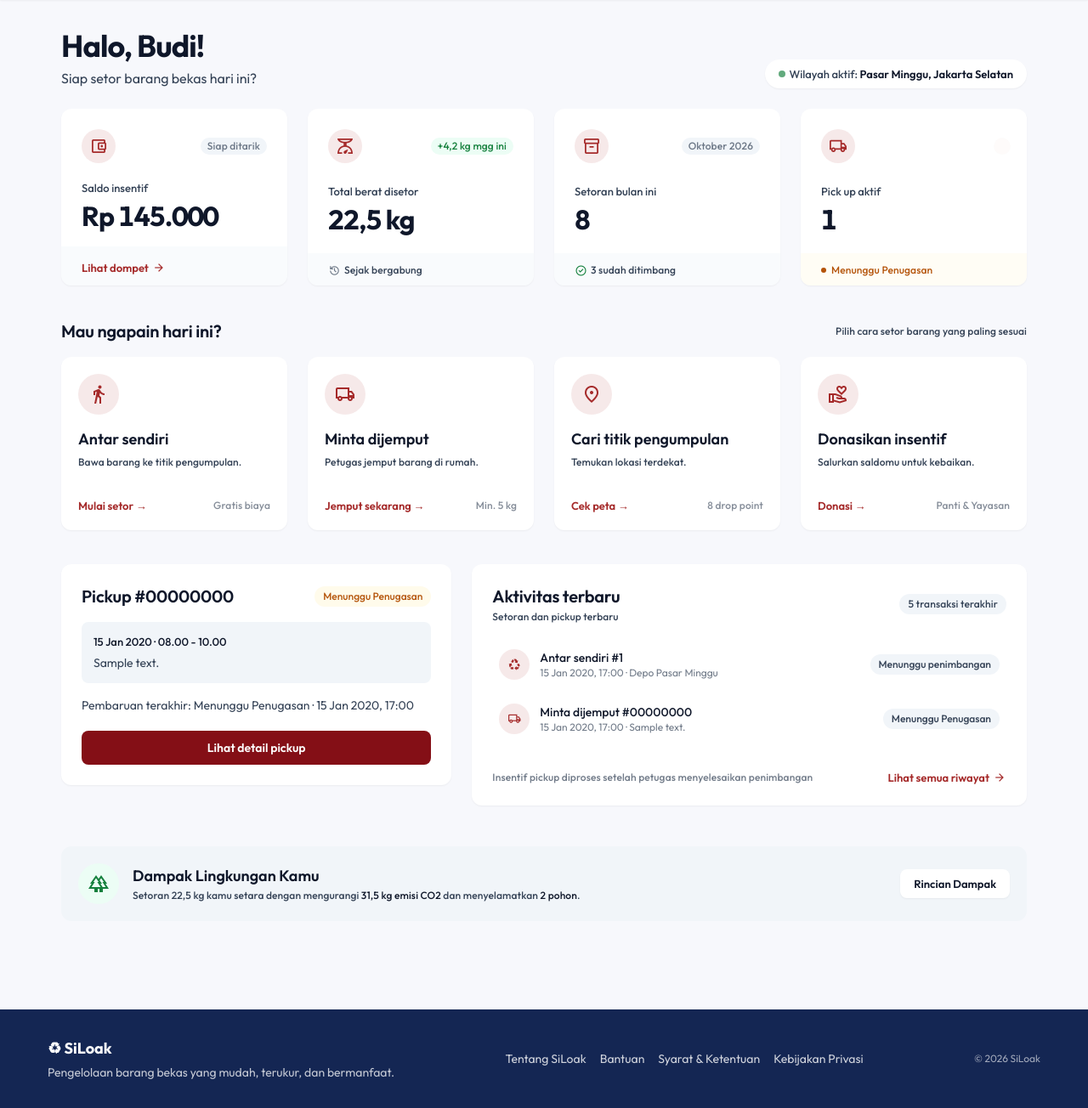
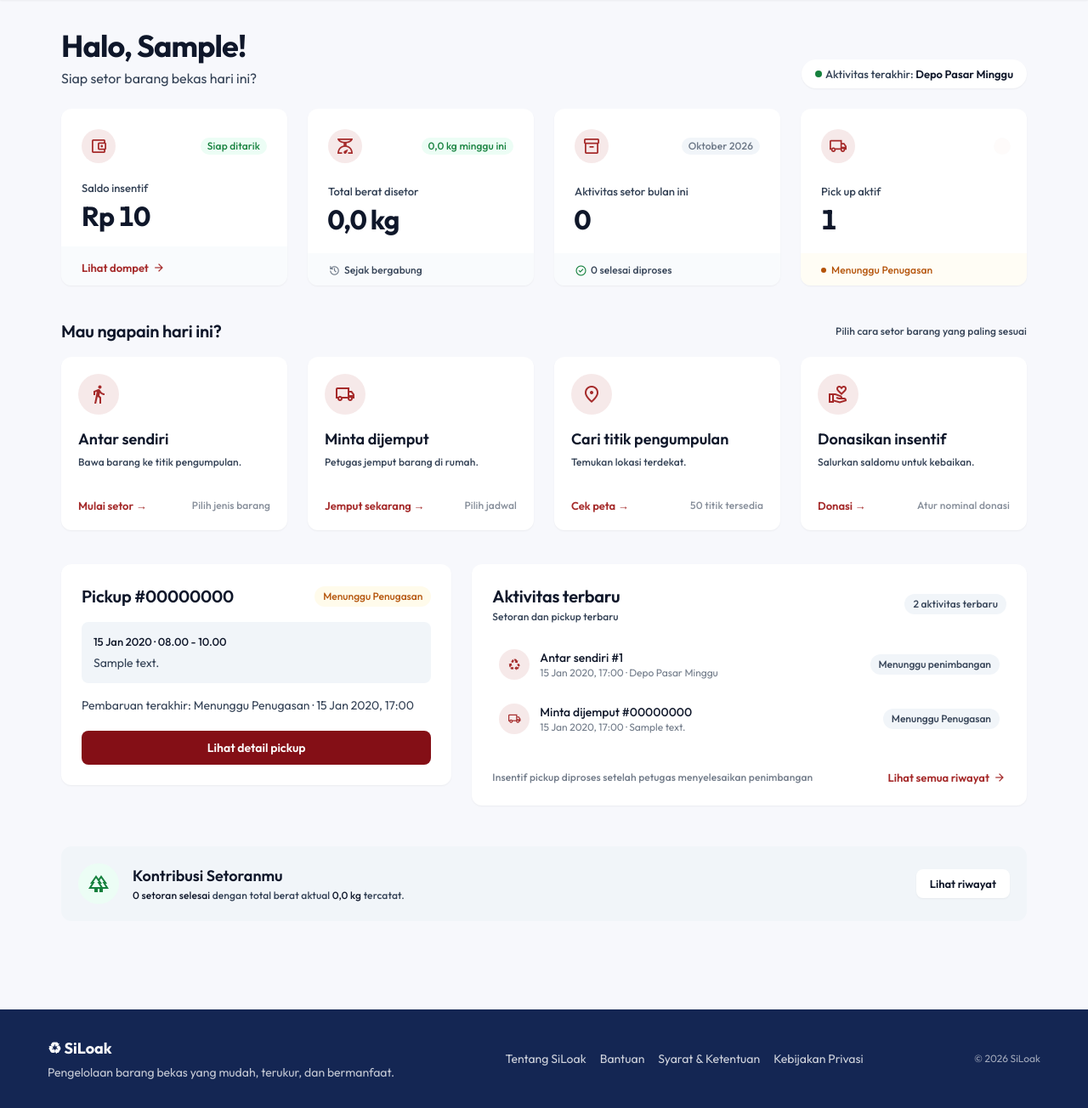
Before and after one commit to SiLoak/website, a Django app: page /dashboard/ in a window 1280 px wide. Shown: the part 64-1368 px from the top of the page at 85% size. Run offline with Django 5.2, Linux system fonts and the light colour scheme; a user stored in the database is signed in; data comes from the database, SQL or seed files in the repository; tables that the repository leaves empty hold one stand-in row (values such as "Sample post").

Commit message:
fix: giver dashboard still use dummy data

```diff
--- a/main/views.py
+++ b/main/views.py
@@ -1,17 +1,20 @@
+from datetime import timedelta
+
 from django.contrib.auth.decorators import login_required
 from django.contrib import messages
 from django.core.exceptions import ObjectDoesNotExist
 from django.db.models import Sum
 from django.shortcuts import redirect, render
 from django.urls import reverse
+from django.utils import timezone
 
 from auth.forms import ProfileForm
 from auth.models import UserProfile
 from main.history import build_history_context
 from pickup.models import PickupItem, PickupRequest
 from pickup.permissions import is_collector, is_giver
-from wallet.models import WalletTransaction
-from waste.models import CollectionPoint, Submission
+from wallet.models import Wallet, WalletTransaction
+from waste.models import CollectionPoint, Submission, SubmissionItem
 
 
 def landing_page(request):
@@ -28,8 +31,13 @@ def landing_page(request):
 def dashboard(request):
     if is_collector(request.user) and not is_giver(request.user):
         return redirect("pickup:show_collector_pickup_list")
+
+    user = request.user
+    today = timezone.localdate()
+    month_start = today.replace(day=1)
+    week_start = today - timedelta(days=today.weekday())
     active_pickups = (
-        PickupRequest.objects.filter(giver=request.user)
+        PickupRequest.objects.filter(giver=user)
         .exclude(
             status__in=(
                 PickupRequest.Status.COMPLETED,
@@ -40,17 +48,81 @@ def dashboard(request):
         .select_related("collector")
     )
     active_pickup = active_pickups.first()
-    history_activity = build_history_context(request.user)["activity"]
+    history_context = build_history_context(user)
+    history_activity = history_context["activity"]
+
+    submissions = Submission.objects.filter(user=user)
+    pickups = PickupRequest.objects.filter(giver=user)
+    month_submissions = submissions.filter(
+        created_at__date__gte=month_start,
+        created_at__date__lte=today,
+    ).exclude(status=Submission.Status.CANCELED)
+    month_pickups = pickups.filter(
+        created_at__date__gte=month_start,
+        created_at__date__lte=today,
+    ).exclude(
+        status__in=(PickupRequest.Status.CANCELLED, PickupRequest.Status.FAILED)
+    )
+
+    month_completed_count = submissions.filter(
+        status=Submission.Status.VERIFIED,
+        verified_at__date__gte=month_start,
+        verified_at__date__lte=today,
+    ).count() + pickups.filter(
+        status=PickupRequest.Status.COMPLETED,
+        completed_at__date__gte=month_start,
+        completed_at__date__lte=today,
+    ).count()
+    total_completed_count = submissions.filter(
+        status=Submission.Status.VERIFIED
+    ).count() + pickups.filter(status=PickupRequest.Status.COMPLETED).count()
+
+    weekly_submission_weight = SubmissionItem.objects.filter(
+        submission__user=user,
+        submission__status=Submission.Status.VERIFIED,
+        submission__verified_at__date__gte=week_start,
+        submission__verified_at__date__lte=today,
+    ).aggregate(total=Sum("actual_weight"))["total"] or 0
+    weekly_pickup_weight = PickupItem.objects.filter(
+        pickup_request__giver=user,
+        pickup_request__status=PickupRequest.Status.COMPLETED,
+        pickup_request__completed_at__date__gte=week_start,
+        pickup_request__completed_at__date__lte=today,
+    ).aggregate(total=Sum("actual_weight"))["total"] or 0
+
+    wallet = Wallet.objects.filter(user=user).first()
+    wallet_balance = wallet.balance if wallet else 0
+    latest_activity_location = (
+        history_activity[0]["location"] if history_activity else ""
+    )
+    active_collection_point_count = CollectionPoint.objects.filter(
+        is_active=True,
+        latitude__isnull=False,
+        longitude__isnull=False,
+    ).count()
+
     return render(
         request,
         "dashboard.html",
         {
             "active_item": "dashboard",
+            "dashboard_name": user.first_name.strip() or user.get_username(),
+            "latest_activity_location": latest_activity_location,
             "active_pickup": active_pickup,
             "active_pickup_count": active_pickups.count(),
             "active_pickup_reference": str(active_pickup.pk)[:8] if active_pickup else "",
             "latest_pickup_event": active_pickup.status_history.order_by("-created_at").first() if active_pickup else None,
             "dashboard_activity": history_activity[:5],
+            "dashboard_activity_count": len(history_activity[:5]),
+            "wallet_balance": wallet_balance,
+            "wallet_balance_display": f"{wallet_balance:,.0f}".replace(",", "."),
+            "total_actual_weight": history_context["total_actual_weight"],
+            "weekly_actual_weight": weekly_submission_weight + weekly_pickup_weight,
+            "month_activity_count": month_submissions.count() + month_pickups.count(),
+            "month_completed_count": month_completed_count,
+            "current_month": today,
+            "total_completed_count": total_completed_count,
+            "active_collection_point_count": active_collection_point_count,
         },
     )
 
--- a/templates/dashboard.html
+++ b/templates/dashboard.html
@@ -1,4 +1,5 @@
 {% extends "base.html" %}
+{% load l10n %}
 {% block title %}Beranda Pengguna · SiLoak{% endblock %}
 {% block content %}
 <!-- Stitch screen: 02f763421a334e57a821381245a3719c -->
@@ -9,12 +10,12 @@
 <!-- 1. Greeting Section -->
 <div class="flex flex-col sm:flex-row sm:items-end justify-between gap-space-sm mb-6">
 <div>
-<h1 class="font-headline-xl text-headline-xl text-text-primary tracking-tight font-bold">Halo, Budi!</h1>
+<h1 class="font-headline-xl text-headline-xl text-text-primary tracking-tight font-bold">Halo, {{ dashboard_name }}!</h1>
 <p class="font-body-lg text-body-lg text-text-body mt-1">Siap setor barang bekas hari ini?</p>
 </div>
 <div class="inline-flex items-center gap-space-xs bg-surface-card px-space-md py-2 rounded-full shadow-sm text-text-body font-label-md text-label-md">
-<span class="w-2 h-2 rounded-full bg-status-success-text animate-pulse"></span>
-<span>Wilayah aktif: <strong class="text-text-primary font-semibold">Pasar Minggu, Jakarta Selatan</strong></span>
+<span class="w-2 h-2 rounded-full {% if latest_activity_location %}bg-status-success-text{% else %}bg-text-body/30{% endif %}"></span>
+<span>Aktivitas terakhir: <strong class="text-text-primary font-semibold">{% if latest_activity_location %}{{ latest_activity_location }}{% else %}Belum ada aktivitas{% endif %}</strong></span>
 </div>
 </div>
 <!-- 2. Key Numbers (4 Metric Cards) -->
@@ -25,14 +26,14 @@
 <div class="w-10 h-10 rounded-full bg-primary-container/10 flex items-center justify-center text-primary-container">
 <span class="font-symbols font-normal not-italic leading-none tracking-normal normal-case whitespace-nowrap antialiased [font-feature-settings:'liga'] [-webkit-font-feature-settings:'liga'] text-[22px]">account_balance_wallet</span>
 </div>
-<span class="font-label-sm text-label-sm text-text-body/70 bg-surface-soft px-2 py-0.5 rounded-full">Siap ditarik</span>
+<span class="font-label-sm text-label-sm {% if wallet_balance %}text-status-success-text bg-status-success-bg{% else %}text-text-body/70 bg-surface-soft{% endif %} px-2 py-0.5 rounded-full">{% if wallet_balance %}Siap ditarik{% else %}Belum ada saldo{% endif %}</span>
 </div>
 <div class="mt-4">
 <span class="font-label-md text-label-md text-text-body">Saldo insentif</span>
-<div class="font-metric-display text-metric-display text-text-primary font-bold tracking-tight tabular-nums mt-0.5">Rp 145.000</div>
+<div class="font-metric-display text-metric-display text-text-primary font-bold tracking-tight tabular-nums mt-0.5">Rp {{ wallet_balance_display }}</div>
 </div>
 <div class="mt-4 pt-3 bg-surface-soft/40 -mx-space-lg -mb-space-lg px-space-lg py-2.5 rounded-b-xl">
-<a class="font-label-md text-label-md text-primary-container font-semibold inline-flex items-center gap-1 group" data-path="dompet" href="/wallet/">
+<a class="font-label-md text-label-md text-primary-container font-semibold inline-flex items-center gap-1 group" data-path="dompet" href="{% url 'wallet:index' %}">
             Lihat dompet
             <span class="font-symbols font-normal not-italic leading-none tracking-normal normal-case whitespace-nowrap antialiased [font-feature-settings:'liga'] [-webkit-font-feature-settings:'liga'] text-[16px] group-hover:translate-x-0.5 transition-transform">arrow_forward</span>
 </a>
@@ -44,11 +45,11 @@
 <div class="w-10 h-10 rounded-full bg-primary-container/10 flex items-center justify-center text-primary-container">
 <span class="font-symbols font-normal not-italic leading-none tracking-normal normal-case whitespace-nowrap antialiased [font-feature-settings:'liga'] [-webkit-font-feature-settings:'liga'] text-[22px]">scale</span>
 </div>
-<span class="font-label-sm text-label-sm text-status-success-text bg-status-success-bg px-2 py-0.5 rounded-full font-medium">+4,2 kg mgg ini</span>
+<span class="font-label-sm text-label-sm text-status-success-text bg-status-success-bg px-2 py-0.5 rounded-full font-medium">{{ weekly_actual_weight|floatformat:1 }} kg minggu ini</span>
 </div>
 <div class="mt-4">
 <span class="font-label-md text-label-md text-text-body">Total berat disetor</span>
-<div class="font-metric-display text-metric-display text-text-primary font-bold tracking-tight tabular-nums mt-0.5">22,5 kg</div>
+<div class="font-metric-display text-metric-display text-text-primary font-bold tracking-tight tabular-nums mt-0.5">{{ total_actual_weight|floatformat:1 }} kg</div>
 </div>
 <div class="mt-4 pt-3 bg-surface-soft/40 -mx-space-lg -mb-space-lg px-space-lg py-2.5 rounded-b-xl">
 <span class="font-label-sm text-label-sm text-text-body flex items-center gap-1">
@@ -63,16 +64,16 @@
 <div class="w-10 h-10 rounded-full bg-primary-container/10 flex items-center justify-center text-primary-container">
 <span class="font-symbols font-normal not-italic leading-none tracking-normal normal-case whitespace-nowrap antialiased [font-feature-settings:'liga'] [-webkit-font-feature-settings:'liga'] text-[22px]">inventory_2</span>
 </div>
-<span class="font-label-sm text-label-sm text-text-body/70 bg-surface-soft px-2 py-0.5 rounded-full">Oktober 2026</span>
+<span class="font-label-sm text-label-sm text-text-body/70 bg-surface-soft px-2 py-0.5 rounded-full">{{ current_month|date:"F Y" }}</span>
 </div>
 <div class="mt-4">
-<span class="font-label-md text-label-md text-text-body">Setoran bulan ini</span>
-<div class="font-metric-display text-metric-display text-text-primary font-bold tracking-tight tabular-nums mt-0.5">8</div>
+<span class="font-label-md text-label-md text-text-body">Aktivitas setor bulan ini</span>
+<div class="font-metric-display text-metric-display text-text-primary font-bold tracking-tight tabular-nums mt-0.5">{{ month_activity_count }}</div>
 </div>
 <div class="mt-4 pt-3 bg-surface-soft/40 -mx-space-lg -mb-space-lg px-space-lg py-2.5 rounded-b-xl">
 <span class="font-label-sm text-label-sm text-text-body flex items-center gap-1">
 <span class="font-symbols font-normal not-italic leading-none tracking-normal normal-case whitespace-nowrap antialiased [font-feature-settings:'liga'] [-webkit-font-feature-settings:'liga'] text-[15px] text-status-success-text">check_circle</span>
-            3 sudah ditimbang
+            {{ month_completed_count }} selesai diproses
           </span>
 </div>
 </div>
@@ -82,15 +83,15 @@
 <div class="w-10 h-10 rounded-full bg-primary-container/10 flex items-center justify-center text-primary-container">
 <span class="font-symbols font-normal not-italic leading-none tracking-normal normal-case whitespace-nowrap antialiased [font-feature-settings:'liga'] [-webkit-font-feature-settings:'liga'] text-[22px]">local_shipping</span>
 </div>
-<span class="w-2.5 h-2.5 rounded-full bg-status-warning-text animate-ping"></span>
+{% if active_pickup_count %}<span class="w-2.5 h-2.5 rounded-full bg-status-warning-text animate-ping"></span>{% else %}<span class="w-2.5 h-2.5 rounded-full bg-text-body/30"></span>{% endif %}
 </div>
 <div class="mt-4">
 <span class="font-label-md text-label-md text-text-body">Pick up aktif</span>
 <div class="font-metric-display text-metric-display text-text-primary font-bold tracking-tight tabular-nums mt-0.5">{{ active_pickup_count }}</div>
 </div>
-<div class="mt-4 pt-3 bg-status-warning-bg/50 -mx-space-lg -mb-space-lg px-space-lg py-2.5 rounded-b-xl">
-<span class="font-label-sm text-label-sm text-status-warning-text font-medium flex items-center gap-1.5">
-<span class="w-1.5 h-1.5 rounded-full bg-status-warning-text"></span>
+<div class="mt-4 pt-3 {% if active_pickup %}bg-status-warning-bg/50{% else %}bg-surface-soft{% endif %} -mx-space-lg -mb-space-lg px-space-lg py-2.5 rounded-b-xl">
+<span class="font-label-sm text-label-sm {% if active_pickup %}text-status-warning-text{% else %}text-text-body{% endif %} font-medium flex items-center gap-1.5">
+<span class="w-1.5 h-1.5 rounded-full {% if active_pickup %}bg-status-warning-text{% else %}bg-text-body/40{% endif %}"></span>
             {% if active_pickup %}{{ active_pickup.get_status_display }}{% else %}Tidak ada pickup aktif{% endif %}
           </span>
 </div>
@@ -104,7 +105,7 @@
 </div>
 <div class="grid grid-cols-1 sm:grid-cols-2 lg:grid-cols-4 gap-6">
 <!-- Action Card A: Antar Sendiri -->
-<a class="bg-surface-card rounded-xl p-5 shadow-sm hover:shadow-md hover:bg-surface-soft/30 transition-all cursor-pointer group flex flex-col justify-between h-full" data-path="setor-loak" href="/waste/dropoff/">
+<a class="bg-surface-card rounded-xl p-5 shadow-sm hover:shadow-md hover:bg-surface-soft/30 transition-all cursor-pointer group flex flex-col justify-between h-full" data-path="setor-loak" href="{% url 'waste:dropoff' %}">
 <div>
 <div class="w-12 h-12 rounded-full bg-primary-container/10 text-primary-container flex items-center justify-center transition-colors group-hover:bg-primary-container group-hover:text-on-primary">
 <span class="font-symbols font-normal not-italic leading-none tracking-normal normal-case whitespace-nowrap antialiased [font-feature-settings:'liga'] [-webkit-font-feature-settings:'liga'] text-[24px]">directions_walk</span>
@@ -114,7 +115,7 @@
 </div>
 <div class="mt-5 pt-3 flex items-center justify-between">
 <span class="font-label-md text-label-md font-semibold text-primary-container group-hover:underline">Mulai setor →</span>
-<span class="font-label-sm text-label-sm text-text-body/60">Gratis biaya</span>
+<span class="font-label-sm text-label-sm text-text-body/60">Pilih jenis barang</span>
 </div>
 </a>
 <!-- Action Card B: Minta Dijemput -->
@@ -128,11 +129,11 @@
 </div>
 <div class="mt-5 pt-3 flex items-center justify-between">
 <span class="font-label-md text-label-md font-semibold text-primary-container group-hover:underline">Jemput sekarang →</span>
-<span class="font-label-sm text-label-sm text-text-body/60">Min. 5 kg</span>
+<span class="font-label-sm text-label-sm text-text-body/60">Pilih jadwal</span>
 </div>
 </a>
 <!-- Action Card C: Cari Titik Pengumpulan -->
-<a class="bg-surface-card rounded-xl p-5 shadow-sm hover:shadow-md hover:bg-surface-soft/30 transition-all cursor-pointer group flex flex-col justify-between h-full" data-path="titik-pengumpulan" href="/location/">
+<a class="bg-surface-card rounded-xl p-5 shadow-sm hover:shadow-md hover:bg-surface-soft/30 transition-all cursor-pointer group flex flex-col justify-between h-full" data-path="titik-pengumpulan" href="{% url 'location:list' %}">
 <div>
 <div class="w-12 h-12 rounded-full bg-primary-container/10 text-primary-container flex items-center justify-center transition-colors group-hover:bg-primary-container group-hover:text-on-primary">
 <span class="font-symbols font-normal not-italic leading-none tracking-normal normal-case whitespace-nowrap antialiased [font-feature-settings:'liga'] [-webkit-font-feature-settings:'liga'] text-[24px]">location_on</span>
@@ -142,11 +143,11 @@
 </div>
 <div class="mt-5 pt-3 flex items-center justify-between">
 <span class="font-label-md text-label-md font-semibold text-primary-container group-hover:underline">Cek peta →</span>
-<span class="font-label-sm text-label-sm text-text-body/60">8 drop point</span>
+<span class="font-label-sm text-label-sm text-text-body/60">{{ active_collection_point_count }} titik tersedia</span>
 </div>
 </a>
 <!-- Action Card D: Donasikan Insentif -->
-<a class="bg-surface-card rounded-xl p-5 shadow-sm hover:shadow-md hover:bg-surface-soft/30 transition-all cursor-pointer group flex flex-col justify-between h-full" data-path="donasi" href="/wallet/">
+<a class="bg-surface-card rounded-xl p-5 shadow-sm hover:shadow-md hover:bg-surface-soft/30 transition-all cursor-pointer group flex flex-col justify-between h-full" data-path="donasi" href="{% url 'wallet:donate' %}">
 <div>
 <div class="w-12 h-12 rounded-full bg-primary-container/10 text-primary-container flex items-center justify-center transition-colors group-hover:bg-primary-container group-hover:text-on-primary">
 <span class="font-symbols font-normal not-italic leading-none tracking-normal normal-case whitespace-nowrap antialiased [font-feature-settings:'liga'] [-webkit-font-feature-settings:'liga'] text-[24px]">volunteer_activism</span>
@@ -156,7 +157,7 @@
 </div>
 <div class="mt-5 pt-3 flex items-center justify-between">
 <span class="font-label-md text-label-md font-semibold text-primary-container group-hover:underline">Donasi →</span>
-<span class="font-label-sm text-label-sm text-text-body/60">Panti &amp; Yayasan</span>
+<span class="font-label-sm text-label-sm text-text-body/60">Atur nominal donasi</span>
 </div>
 </a>
 </div>
@@ -191,7 +192,7 @@
 <h3 class="font-headline-md text-headline-md text-text-primary font-semibold">Aktivitas terbaru</h3>
 <p class="font-label-sm text-label-sm text-text-body mt-0.5">Setoran dan pickup terbaru</p>
 </div>
-<span class="font-label-sm text-label-sm text-text-body bg-surface-soft px-2.5 py-1 rounded-full font-medium">5 transaksi terakhir</span>
+<span class="font-label-sm text-label-sm text-text-body bg-surface-soft px-2.5 py-1 rounded-full font-medium">{{ dashboard_activity_count }} aktivitas terbaru</span>
 </div>
 <!-- List of 5 rows -->
 <div class="flex flex-col">
@@ -225,12 +226,12 @@
 <span class="font-symbols font-normal not-italic leading-none tracking-normal normal-case whitespace-nowrap antialiased [font-feature-settings:'liga'] [-webkit-font-feature-settings:'liga'] text-[24px]">forest</span>
 </div>
 <div>
-<h4 class="font-headline-sm text-headline-sm text-text-primary font-semibold">Dampak Lingkungan Kamu</h4>
-<p class="font-label-sm text-label-sm text-text-body mt-0.5">Setoran 22,5 kg kamu setara dengan mengurangi <strong class="text-text-primary font-medium">31,5 kg emisi CO2</strong> dan menyelamatkan <strong class="text-text-primary font-medium">2 pohon</strong>.</p>
+<h4 class="font-headline-sm text-headline-sm text-text-primary font-semibold">Kontribusi Setoranmu</h4>
+<p class="font-label-sm text-label-sm text-text-body mt-0.5"><strong class="text-text-primary font-medium">{{ total_completed_count }} setoran selesai</strong> dengan total berat aktual <strong class="text-text-primary font-medium">{{ total_actual_weight|floatformat:1 }} kg</strong> tercatat.</p>
 </div>
 </div>
 <a class="whitespace-nowrap px-4 py-2 rounded-lg bg-surface-card text-text-primary font-label-md text-label-md font-semibold hover:bg-surface-card/80 transition-colors shadow-sm" data-path="riwayat" href="{% url 'waste:submissions' %}">
-        Rincian Dampak
+        Lihat riwayat
       </a>
 </div>
 </div>
```
Also changed, not shown: static/tailwind.css.
